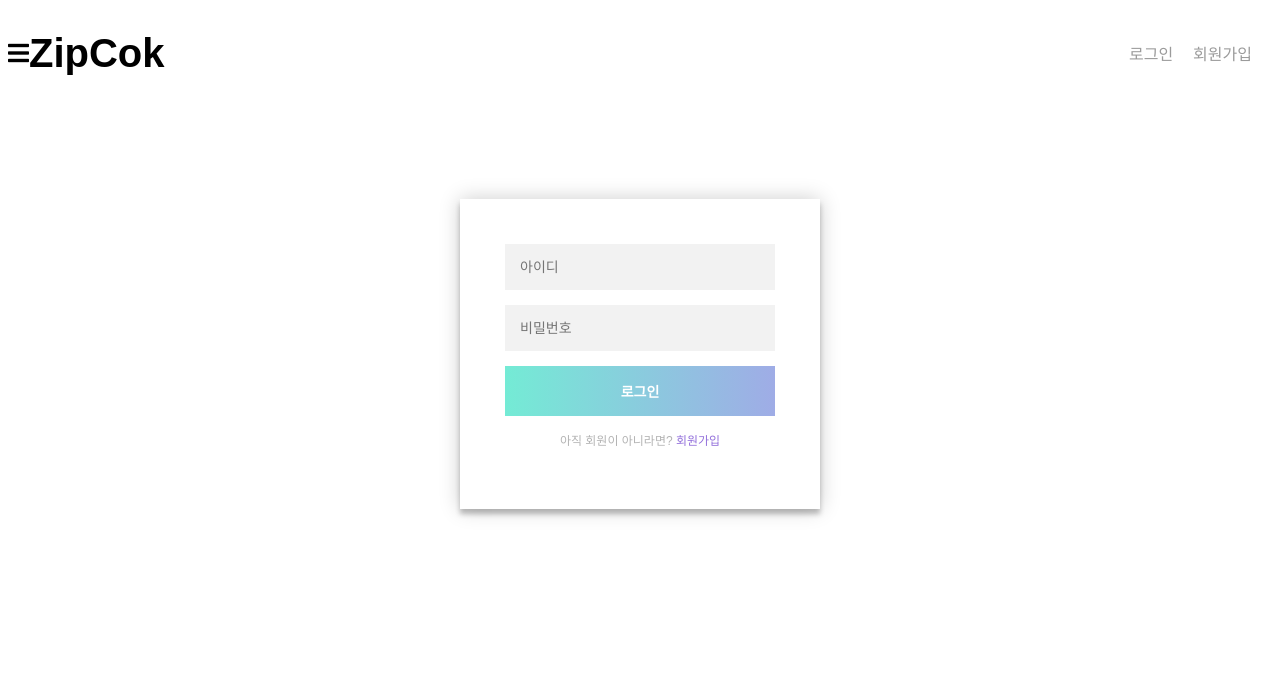
After one commit to jeanP-tech/InHome, a Django app: page /login/ in a window 1280 px wide. The commit adds this page. Shown: the top 699 px of the page. Run offline with Django 3.2, Linux system fonts and the light colour scheme; some libraries are stand-ins or nearby versions.

Commit message:
Add header & login & signup

```diff
--- a/home/static/css/styles.css
+++ b/home/static/css/styles.css
@@ -1,23 +1,64 @@
-body {
-  font-family: 'Noto Serif KR';
+.navbar {
+  height: 100%;
+  width: 250px;
+  position: fixed;
+  z-index: 1;
+  top: 0;
+  left: 0;
+  background-color: #111 !important;
+  padding-top: 80px;
+  transition: 0.5s;
+  display: none;
 }
 
-#logo a {
+.navbar a {
+  padding: 8px 8px 8px 32px;
   text-decoration: none;
-  color: black;
+  color: #818181;
+  display: block;
+  transition: 0.3s;
+  font-size: 25px;
+}
+
+.navbar a:hover {
+  color: #f1f1f1;
+}
+
+.navbar #closebtn {
+  position: absolute;
+  top: 0;
+  left: 120px;
+  font-size: 36px;
+  margin-left: 50px;
+}
+
+.navbar-toggle {
+    top: 20px;
+    left: 20px;
+    cursor: pointer;
+    font-size: 24px;
+}
+
+.active {
+    display: block;
+}
+
+body {
+  font-family: 'Noto Sans KR', sans-serif;
 }
 
 header {
   height: 90px;
   display: flex;
   align-items: center;
-  margin-bottom: 70px;
 }
 
-header h1{
-  font-size: 50px;
-  margin-left: 40px;
+header #logo a {
+  text-decoration: none;
   display: inline;
+  color: black;
+  font-size: 40px;
+  text-align: center;
 }
 
 header ul {
@@ -34,3 +75,70 @@ header ul li {
   float: left;
   margin-right: 20px;
 }
+
+#btn_new_post {
+  float: right;
+  background-color: #74EBD5;
+  background-image: linear-gradient(90deg, #74EBD5 0%, #9FACE6 100%);
+  color: #ffffff;
+  border-radius: 5px;
+  width: 90px;
+  height: 35px;
+  border: none;
+  font-size: 15px;
+}
+
+.login-page {
+  width: 360px;
+  padding: 8% 0 0;
+  margin: auto;
+}
+
+.form {
+  position: relative;
+  z-index: 1;
+  background: #FFFFFF;
+  max-width: 360px;
+  margin: 0 auto 100px;
+  padding: 45px;
+  text-align: center;
+  box-shadow: 0 0 20px 0 rgba(0, 0, 0, 0.2), 0 5px 5px 0 rgba(0, 0, 0, 0.24);
+}
+
+.form input {
+  font-family: "Roboto", sans-serif;
+  outline: 0;
+  background: #f2f2f2;
+  width: 100%;
+  border: 0;
+  margin: 0 0 15px;
+  padding: 15px;
+  box-sizing: border-box;
+  font-size: 14px;
+}
+
+.form button {
+  font-family: "Roboto", sans-serif;
+  text-transform: uppercase;
+  outline: 0;
+  background-color: #74EBD5;
+  background-image: linear-gradient(90deg, #74EBD5 0%, #9FACE6 100%);
+  width: 100%;
+  border: 0;
+  padding: 15px;
+  color: #FFFFFF;
+  font-size: 14px;
+  font-weight: bold;
+  cursor: pointer;
+}
+
+.form .message {
+  margin: 15px 0 0;
+  color: #b3b3b3;
+  font-size: 12px;
+}
+
+.form .message a {
+  color: rgb(147,112,219);
+  text-decoration: none;
+}
--- /dev/null
+++ b/home/static/js/nav.js
@@ -0,0 +1,11 @@
+let mainNav = document.getElementById('mySidenav');
+let navBarToggle = document.getElementById('js-navbar-toggle');
+let closeBtn = document.getElementById('closebtn')
+
+navBarToggle.addEventListener('click', function() {
+    mainNav.classList.toggle('active', true);
+});
+
+closeBtn.addEventListener('click', function() {
+    mainNav.classList.toggle('active', false);
+});
--- a/home/templates/home/base.html
+++ b/home/templates/home/base.html
@@ -5,16 +5,31 @@
         <title>집콕</title>
         <meta name="viewport" content="width=device-width, initial-scale=1">
         <link rel="stylesheet" href="{% static 'css/styles.css' %}">
+        <link rel="stylesheet" href="https://cdnjs.cloudflare.com/ajax/libs/font-awesome/5.8.2/css/all.min.css" />
         <link href="https://fonts.googleapis.com/css?family=Noto+Serif+KR&display=swap" rel="stylesheet">
+        <script src="{% static 'js/nav.js' %}" type="text/javascript" async></script>
     </head>
     <body>
       <header>
-        <h1 id="logo"><a href="main.html">ZipCok</a></h1>
+        <span class="navbar-toggle" id="js-navbar-toggle">
+            <i class="fas fa-bars"></i>
+        </span>
+
+        <div id="mySidenav" class="navbar">
+          <a href="javascript:void(0)" id="closebtn">&times;</a>
+            <a href="/">Home</a>
+            <a href="/post">Post</a>
+            <a href="/art">Art</a>
+        </div>
+
+        <h1 id="logo"><a href="{% url 'main' %}">ZipCok</a></h1>
+
         <ul>
-          <li><a href="library.html">로그인</a></li>
-          <li><a href="#">회원가입</a></li>
+          <li><a href="{% url 'login' %}">로그인</a></li>
+          <li><a href="{% url 'signup' %}">회원가입</a></li>
         </ul>
       </header>
+
       {% block content %}
       {% endblock %}
     </body>
--- /dev/null
+++ b/home/templates/home/login.html
@@ -0,0 +1,16 @@
+{% extends 'home/base.html' %}
+{% block content %}
+
+<div class="login-page">
+  <div class="form">
+    <form method="POST" action="{% url 'login' %}" class="login-form">
+      {% csrf_token %}
+      <input name="username" type="text" placeholder="아이디"/>
+      <input name="password" type="password" placeholder="비밀번호"/>
+      <button type="submit" value="Log in">로그인</button>
+      <p class="message">아직 회원이 아니라면? <a href="{% url 'signup' %}">회원가입</a></p>
+    </form>
+  </div>
+</div>
+
+{% endblock %}
--- a/home/templates/home/main.html
+++ b/home/templates/home/main.html
@@ -1,5 +1,5 @@
 {% extends 'home/base.html' %}
 
 {% block content %}
-
+  <button id="btn_new_post">새 글 쓰기</button>
 {% endblock %}
--- a/home/urls.py
+++ b/home/urls.py
@@ -7,7 +7,7 @@ urlpatterns = [
     # path('post/<int:pk>/', views.post_detail, name='post_detail'),
     # path('post/new', views.post_new, name='post_new'),
     # path('post/<int:pk>/edit/', views.post_edit, name='post_edit'),
-    # path('signup/', views.signup, name='signup'),
-    # path('login/', views.login, name='login'),
+    path('signup/', views.signup, name='signup'),
+    path('login/', views.login, name='login'),
     # path('logout/', views.logout, name='logout'),
 ]
--- a/home/views.py
+++ b/home/views.py
@@ -1,4 +1,29 @@
-from django.shortcuts import render
+from django.shortcuts import render, get_object_or_404, redirect
 
 def main(request):
     return render(request, 'home/main.html', {})
+
+def login(request):
+    if request.method == "POST":
+        username=request.POST["username"]
+        password=request.POST["password"]
+        user = auth.authenticate(request, username=username, password=password)
+        if user is not None:
+            auth.login(request, user)
+            return redirect('main')
+        else:
+            return render(request, 'home/login.html', {'error': 'username or password is incorrect'})
+    else:
+        return render(request, 'home/login.html')
+
+def signup(request):
+    if request.method == "POST":
+        if request.POST['password1'] == request.POST['password2']:
+            user = User.objects.create_user(
+                username=request.POST["username"],
+                password=request.POST["password1"]
+            )
+            auth.login(request, user)
+            return redirect('index')
+        return render(request, "home/signup.html")
+    return render(request, 'home/signup.html')
```
Also changed, not shown: home/templates/home/signup.html (added, +15 -0 lines).
